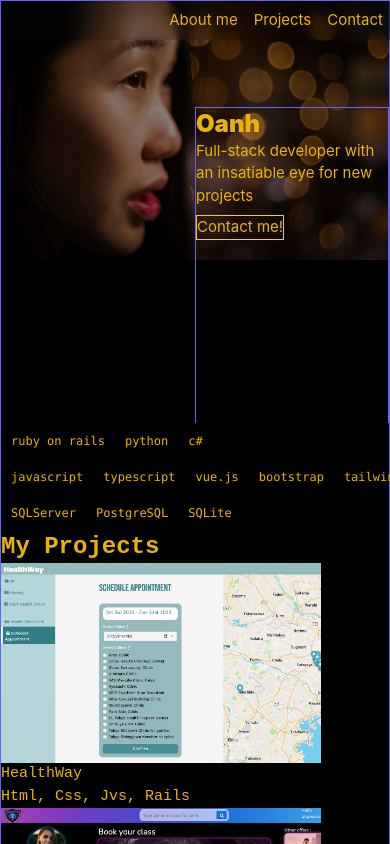
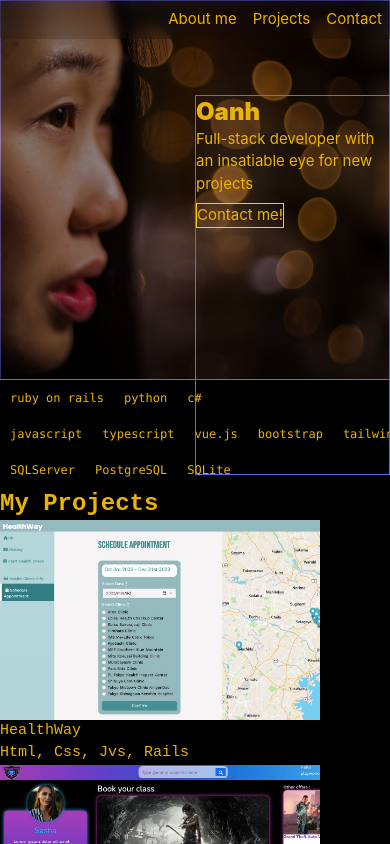
Before and after one commit to tuoanhnt95/portfolio-2023-02, a Vue app in the folder portfolio-2023-02-client/: page / in a window 390 px wide. Shown: the top 844 px of the page. Built offline with nearby package versions, Linux system fonts and the light colour scheme.

Commit message:
feat: add responsive to banner to cover mobile max 480px and others

```diff
--- a/portfolio-2023-02-client/src/App.vue
+++ b/portfolio-2023-02-client/src/App.vue
@@ -1,10 +1,10 @@
 <template>
-  <div class="bg-black text-yellow-500 w-screen border border-indigo-500">
+  <div class="bg-black text-yellow-500 w-screen">
     <Menu class="fixed z-20 w-screen"/>
 
-    <header id="banner">
-      <div class="banner-gradient" :class="{ 'banner-opacity': contactFormIsShown }">
-        <img id="img-banner" alt="Oanh's sideface photo with sparkly eyes" loading="lazy" src="src/assets/images/sideface.JPG" :class="{ 'banner-zoom': contactFormIsShown }"/>
+    <header class="h-[45vh] overfow-hidden">
+      <div :class="{ 'banner-opacity': contactFormIsShown }" class="h-full border border-indigo-500">
+        <img class="img-banner tablet-potrt-up:w-full tablet-potrt-up:h-auto" alt="Oanh's sideface photo with sparkly eyes" loading="lazy" src="src/assets/images/sideface.JPG" :class="{ 'banner-zoom': contactFormIsShown }" />
       </div>
       <div class="absolute h-full top-1/4 left-1/2 border border-indigo-500" :class="{ 'content-fade': contactFormIsShown }">
         <p class="text-2xl font-black">Oanh</p>
@@ -38,26 +38,21 @@ const toggleContactForm = () => {
 </script>
 
 <style scoped>
-#banner {
-  height: 50vh;
+/* Banner */
+.img-banner {
+  margin-left: -25%;
+  object-fit: cover;
+  min-width: calc(125%);
+  height: 100%;
+  opacity: 0.55;
   overflow: hidden;
-
-  /* margin-top: -82px; */
-  /* @media screen {
-
-  } */
-
 }
-
-.banner-gradient {
-  display: inline-block;
-  background-color: black;
-}
-
-#img-banner {
-  top: 0px;
-  left: 0px;
-  opacity: 0.55;
+@media (min-width: 480px) {
+  .img-banner {
+    margin-left: 0;
+    object-position: top 20% left 0;
+    min-width: 100%;
+  }
 }
 
 .wrapper {
```
